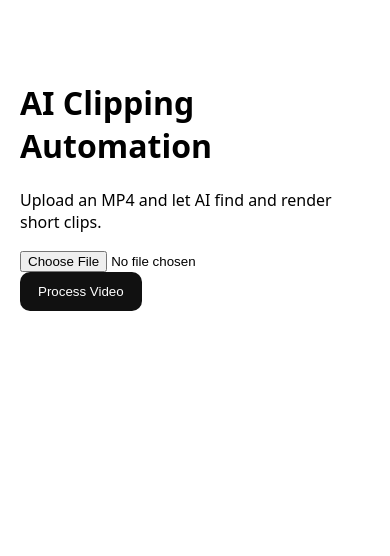
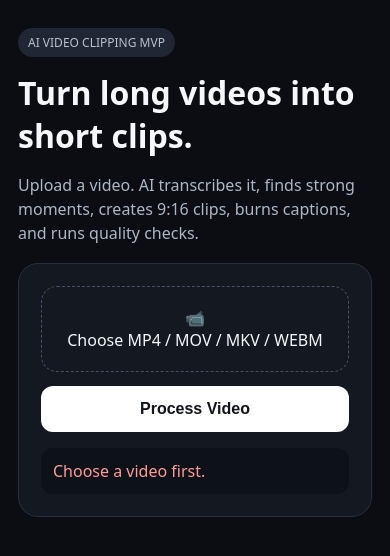
Before and after one commit to hnazerdelfin8-hndk/AI-Clipping-Automation, a plain HTML site: page static/index.html in a window 390 px wide. Both pictures are taken after a click on the button "Process Video". Drawn offline with Linux system fonts and the light colour scheme.

Commit message:
Upgrade phone-friendly clipping UI and error handling

```diff
--- a/static/index.html
+++ b/static/index.html
@@ -1,19 +1,21 @@
 <!doctype html>
 <html lang="en">
 <head>
-<meta name="viewport" content="width=device-width,initial-scale=1">
+<meta charset="utf-8">
+<meta name="viewport" content="width=device-width,initial-scale=1,viewport-fit=cover">
 <title>AI Clipping Automation</title>
-<style>body{font-family:system-ui;max-width:700px;margin:40px auto;padding:20px}button{padding:12px 18px;border:0;border-radius:10px;background:#111;color:#fff}#status{white-space:pre-wrap;margin-top:20px}.clip{display:block;margin:10px 0}</style>
+<style>
+*{box-sizing:border-box}body{margin:0;background:#0b0d12;color:#f5f7fb;font-family:system-ui,-apple-system,sans-serif}.wrap{max-width:760px;margin:auto;padding:28px 18px 48px}.card{background:#141820;border:1px solid #292f3a;border-radius:20px;padding:22px;margin-top:18px}.badge{display:inline-block;padding:6px 10px;border-radius:999px;background:#202633;font-size:12px;color:#b8c1d1}h1{font-size:32px;margin:14px 0 8px}p{color:#aeb7c6;line-height:1.5}.drop{display:block;border:1px dashed #465064;border-radius:16px;padding:20px;text-align:center;cursor:pointer}.drop input{width:100%}button{width:100%;padding:14px 18px;border:0;border-radius:12px;background:#fff;color:#101319;font-weight:700;font-size:16px;margin-top:14px}button:disabled{opacity:.5}.status{margin-top:16px;padding:12px;border-radius:12px;background:#0d1118;white-space:pre-wrap}.progress{height:8px;background:#272d38;border-radius:99px;overflow:hidden;margin-top:12px}.bar{height:100%;width:0;background:#fff;transition:width .3s}.clip{display:flex;justify-content:space-between;gap:12px;align-items:center;padding:14px 0;border-bottom:1px solid #292f3a}.clip:last-child{border-bottom:0}.clip a{color:#fff;font-weight:700;text-decoration:none}.meta{font-size:12px;color:#8f99aa}.hidden{display:none}.error{color:#ff9c9c}.ok{color:#a8f0c0}</style>
 </head>
-<body>
-<h1>AI Clipping Automation</h1>
-<p>Upload an MP4 and let AI find and render short clips.</p>
-<input id="v" type="file" accept="video/*">
-<button onclick="go()">Process Video</button>
-<div id="status"></div><div id="clips"></div>
-<script>
-async function go(){const f=document.getElementById('v').files[0];if(!f)return alert('Choose a video first.');const fd=new FormData();fd.append('video',f);status.textContent='Uploading...';const r=await fetch('/api/process',{method:'POST',body:fd});const j=await r.json();if(!r.ok){status.textContent=j.detail||'Upload failed';return}status.textContent='Job '+j.job_id+' started...';poll(j.job_id)}
-async function poll(id){const r=await fetch('/api/jobs/'+id);const j=await r.json();status.textContent='Status: '+j.status;if(j.status==='done'){clips.innerHTML=j.clips.map(c=>`<a class="clip" href="/api/jobs/${id}/download/${encodeURIComponent(c.file)}">Download ${c.file} — ${c.title} (score ${c.score})</a>`).join('')}else if(j.status==='error'){status.textContent+='\n'+j.error}else setTimeout(()=>poll(id),3000)}
-</script>
-</body>
-</html>
+<body><main class="wrap">
+<span class="badge">AI VIDEO CLIPPING MVP</span><h1>Turn long videos into short clips.</h1><p>Upload a video. AI transcribes it, finds strong moments, creates 9:16 clips, burns captions, and runs quality checks.</p>
+<section class="card"><label class="drop">📹<br><span id="name">Choose MP4 / MOV / MKV / WEBM</span><input id="video" type="file" accept="video/mp4,video/quicktime,video/x-matroska,video/webm,video/*" hidden></label><button id="go">Process Video</button><div id="status" class="status hidden"></div><div class="progress hidden" id="progress"><div class="bar" id="bar"></div></div></section>
+<section class="card hidden" id="results"><h2>Generated Clips</h2><div id="clips"></div></section>
+</main><script>
+const $=id=>document.getElementById(id);const file=$('video');const go=$('go');const status=$('status');const results=$('results');const clips=$('clips');const bar=$('bar');
+$('name').parentElement.onclick=()=>file.click();file.onchange=()=>{$('name').textContent=file.files[0]?.name||'Choose a video'};
+function show(text,cls=''){status.className='status '+cls;status.textContent=text;status.classList.remove('hidden')}
+async function goProcess(){const f=file.files[0];if(!f)return show('Choose a video first.','error');go.disabled=true;results.classList.add('hidden');$('progress').classList.remove('hidden');bar.style.width='8%';show('Uploading video…');try{const fd=new FormData();fd.append('video',f);const r=await fetch('/api/process',{method:'POST',body:fd});const j=await r.json();if(!r.ok)throw new Error(j.detail||'Upload failed');show('AI is processing your video…');bar.style.width='25%';await poll(j.job_id)}catch(e){show(e.message,'error');go.disabled=false}}
+async function poll(id){try{const r=await fetch('/api/jobs/'+id);const j=await r.json();if(j.status==='error'){show('Processing failed:\n'+(j.error||'Unknown error'),'error');bar.style.width='0';go.disabled=false;return}if(j.status==='done'){bar.style.width='100%';show('Done — '+(j.clips?.length||0)+' clip(s) generated.','ok');clips.innerHTML=(j.clips||[]).map(c=>`<div class="clip"><div><strong>${escapeHtml(c.title||'AI Clip')}</strong><div class="meta">Score ${c.score??0} · ${c.qa?.ok?'QA passed':'QA failed'}</div></div><a href="/api/jobs/${id}/download/${encodeURIComponent(c.file)}">Download</a></div>`).join('');results.classList.remove('hidden');go.disabled=false;return}bar.style.width=j.status==='processing'?'60%':'35%';setTimeout(()=>poll(id),2500)}catch(e){show('Connection error. Retrying…','error');setTimeout(()=>poll(id),4000)}}
+function escapeHtml(s){return String(s).replace(/[&<>'"]/g,c=>({'&':'&amp;','<':'&lt;','>':'&gt;',"'":'&#39;','"':'&quot;'}[c]))}go.onclick=goProcess;
+</script></body></html>
```
